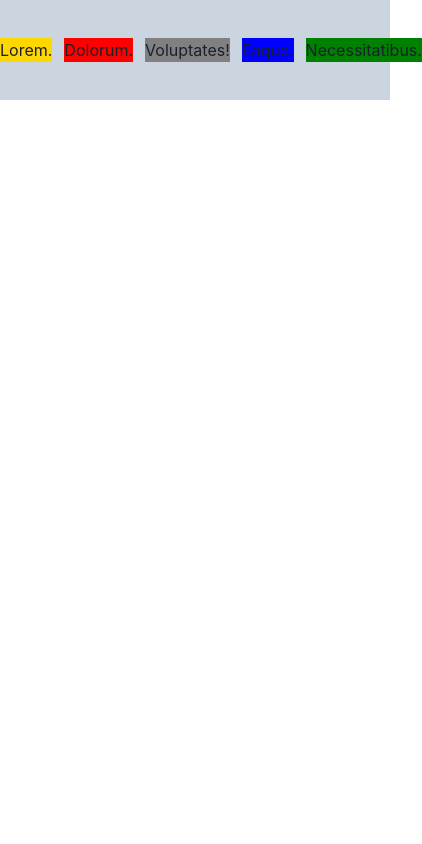
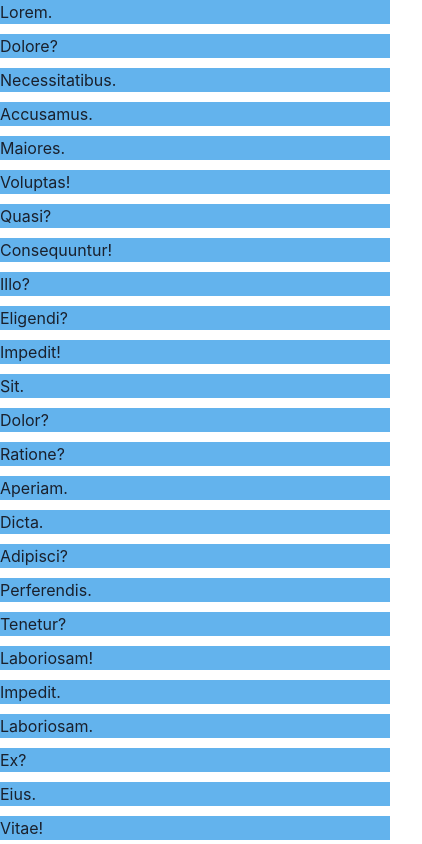
Before and after one commit to zxcvcx123/react20231031, a React (Create React App) app: page / in a window 390 px wide. Shown: the top 844 px of the page, 422 px wide, since content can reach past the window. Built offline with nearby package versions, Linux system fonts and the light colour scheme.

Commit message:
simplegrid 사용, 반응형웹적용

```diff
--- a/src/App.js
+++ b/src/App.js
@@ -1,22 +1,48 @@
-import { Box, Flex } from "@chakra-ui/react";
+import { Box, SimpleGrid } from "@chakra-ui/react";
 
 function App() {
+  /*
+  base: "0em", // 0px
+  sm: "30em", // ~480px. em is a relative unit and is dependant on the font size.
+  md: "48em", // ~768px
+  lg: "62em", // ~992px
+  xl: "80em", // ~1280px
+  "2xl": "96em", // ~1536px
+   */
   return (
     <>
-      <Flex
-        w={"100%"}
-        h={"100px"}
-        bg={"gray.300"}
-        gap={3}
-        align={"center"}
-        justify={"space-around"}
-      >
-        <Box bg={"gold"}>Lorem.</Box>
-        <Box bg={"red"}>Dolorum.</Box>
-        <Box bg={"gray"}>Voluptates!</Box>
-        <Box bg={"blue"}>Eaque.</Box>
-        <Box bg={"green"}>Necessitatibus.</Box>
-      </Flex>
+      <SimpleGrid spacing={"10px"} columns={{ sm: 2, md: 3 }}>
+        <Box bg="blue.300">Lorem.</Box>
+        <Box bg="blue.300">Dolore?</Box>
+        <Box bg="blue.300">Necessitatibus.</Box>
+        <Box bg="blue.300">Accusamus.</Box>
+        <Box bg="blue.300">Maiores.</Box>
+        <Box bg="blue.300">Voluptas!</Box>
+        <Box bg="blue.300">Quasi?</Box>
+        <Box bg="blue.300">Consequuntur!</Box>
+        <Box bg="blue.300">Illo?</Box>
+        <Box bg="blue.300">Eligendi?</Box>
+        <Box bg="blue.300">Impedit!</Box>
+        <Box bg="blue.300">Sit.</Box>
+        <Box bg="blue.300">Dolor?</Box>
+        <Box bg="blue.300">Ratione?</Box>
+        <Box bg="blue.300">Aperiam.</Box>
+        <Box bg="blue.300">Dicta.</Box>
+        <Box bg="blue.300">Adipisci?</Box>
+        <Box bg="blue.300">Perferendis.</Box>
+        <Box bg="blue.300">Tenetur?</Box>
+        <Box bg="blue.300">Laboriosam!</Box>
+        <Box bg="blue.300">Impedit.</Box>
+        <Box bg="blue.300">Laboriosam.</Box>
+        <Box bg="blue.300">Ex?</Box>
+        <Box bg="blue.300">Eius.</Box>
+        <Box bg="blue.300">Vitae!</Box>
+        <Box bg="blue.300">Assumenda.</Box>
+        <Box bg="blue.300">Illum?</Box>
+        <Box bg="blue.300">Alias?</Box>
+        <Box bg="blue.300">Architecto.</Box>
+        <Box bg="blue.300">Doloremque.</Box>
+      </SimpleGrid>
     </>
   );
 }
```
